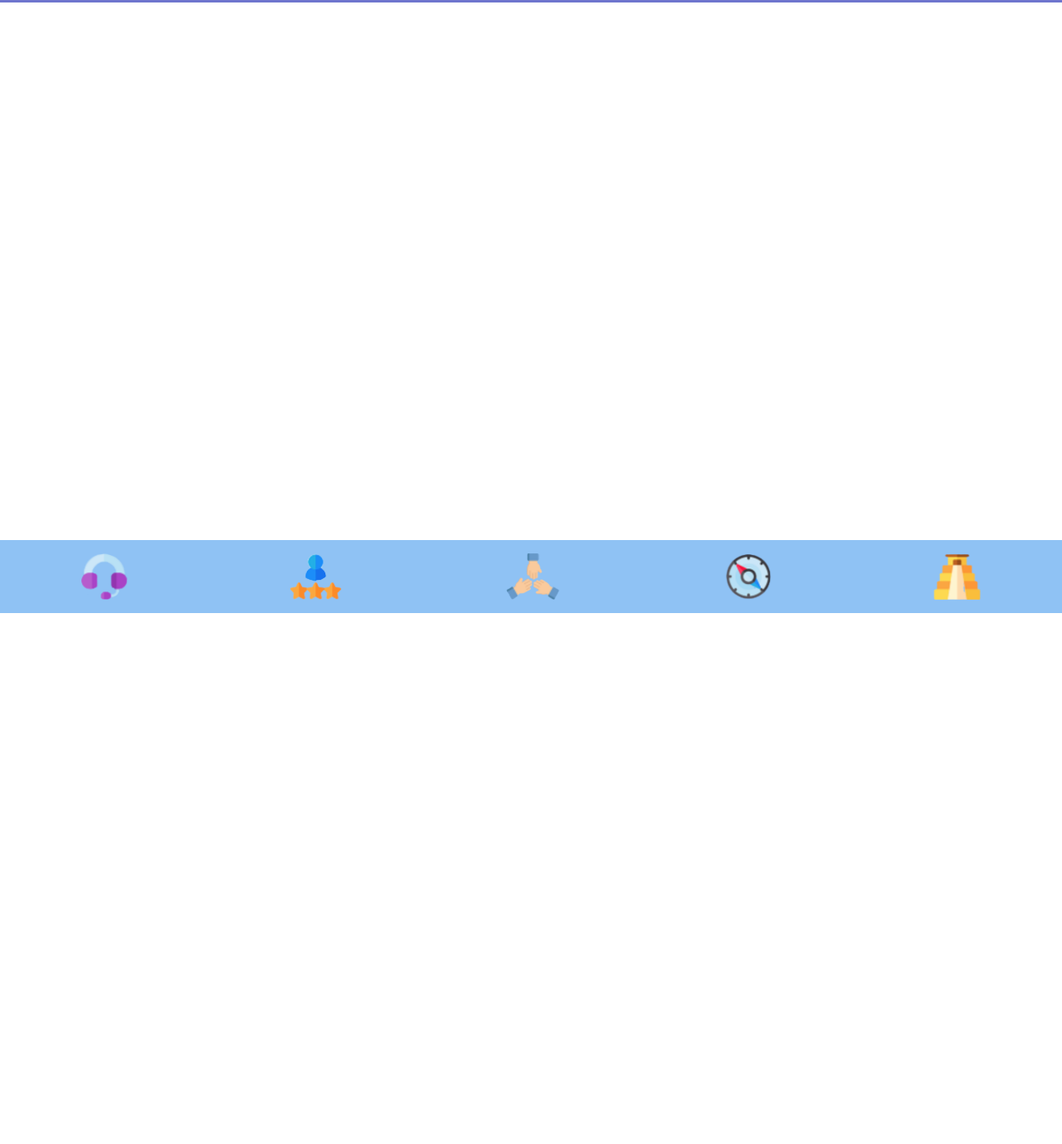
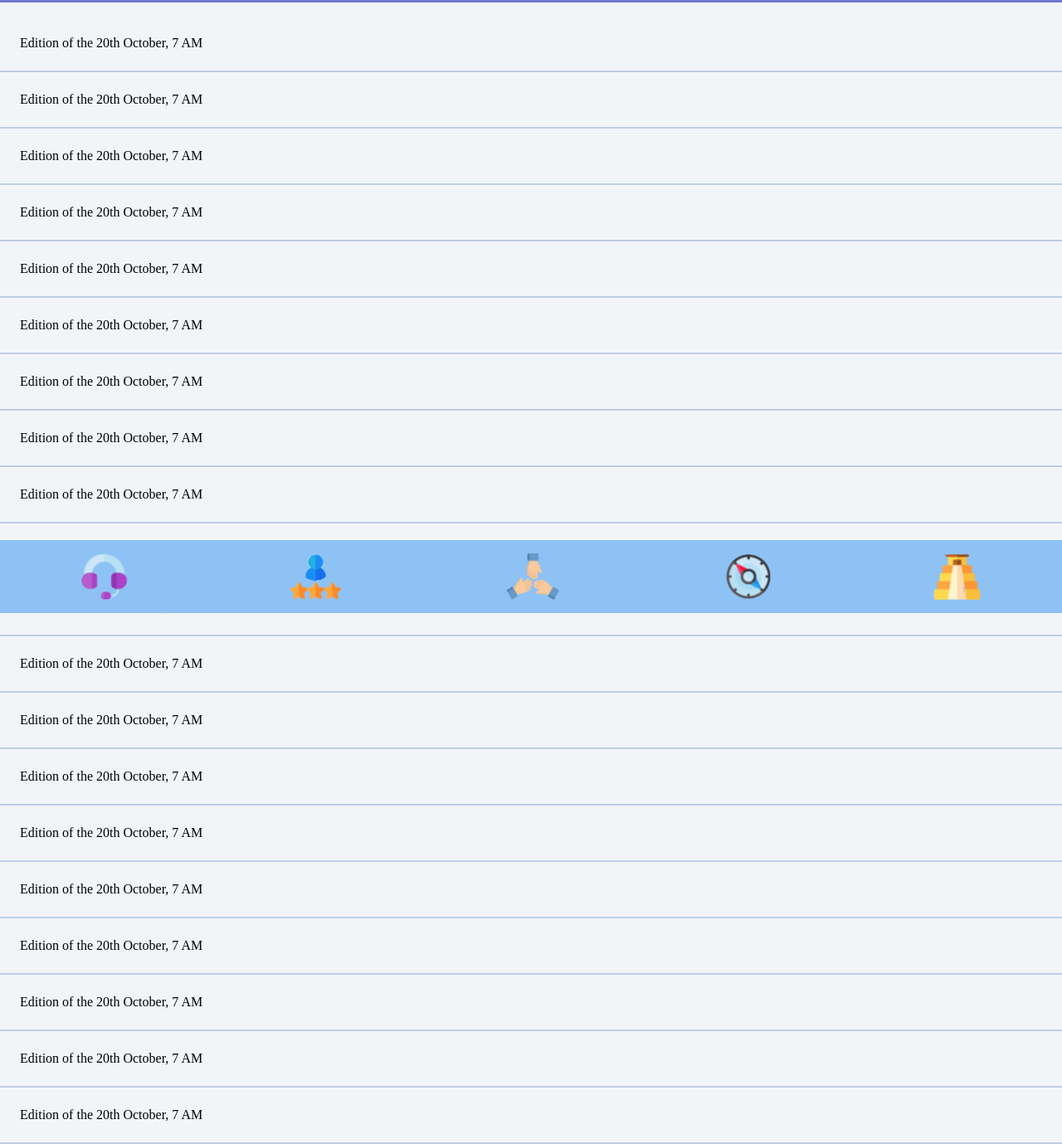
Before and after one commit to Sylvie-godard/SlowNews, a plain HTML site: page index.html in a window 1280 px wide. Shown: the part 61-1440 px from the top of the page at 83% size. Before the commit the page ends 800 px from the top, so only its background shows below. Drawn offline with nearby package versions, Linux system fonts and the light colour scheme.

Commit message:
add actu

```diff
--- a/css/style.css
+++ b/css/style.css
@@ -6,6 +6,7 @@
 html, body {
     height: 100%;
     width: 100%;
+    background-color: #f2f5f8;
 }
 
 body {
@@ -17,6 +18,7 @@ a {
     cursor: pointer;
 }
 
+/* MENU */
 #main-nav {
     position: fixed;
     top: 0;
@@ -56,7 +58,7 @@ a {
 #sidebar li{
     text-decoration: none;
     left: 0;
-    font-size: 1.6rem;
+    font-size: 1.4rem;
     padding: 1rem;
     border-bottom: 1px solid gray
 }
@@ -97,6 +99,21 @@ a {
     height: auto;
 }
 
+/*__________________________________________________________________________________________________________________/*
+
+/* CONTENT */
+
+.content div:first-child {
+    margin-top: 5rem;
+}
+
+.content div {
+    display: block;
+    border-bottom: 2px solid #becfe6;
+    padding: 1.5rem 1.5rem 1.5rem 1.5rem;
+}
+
+
 /*FOOTER*/
 footer {
     position: fixed;
@@ -121,3 +138,5 @@ body>footer {
     padding: 1rem 0;
     margin-top: 0;
 }
+
+/*FOOTER*/
--- a/index.html
+++ b/index.html
@@ -34,6 +34,69 @@
                 </ul>
             </div>
         </div>
+        <div class="content">
+            <div>
+                <p>Edition of the 20th October, 7 AM</p>
+            </div>
+            <div>
+                <p>Edition of the 20th October, 7 AM</p>
+            </div>
+            <div>
+                <p>Edition of the 20th October, 7 AM</p>
+            </div>
+            <div>
+                <p>Edition of the 20th October, 7 AM</p>
+            </div>
+            <div>
+                <p>Edition of the 20th October, 7 AM</p>
+            </div>
+            <div>
+                <p>Edition of the 20th October, 7 AM</p>
+            </div>
+            <div>
+                <p>Edition of the 20th October, 7 AM</p>
+            </div>
+            <div>
+                <p>Edition of the 20th October, 7 AM</p>
+            </div>
+            <div>
+                <p>Edition of the 20th October, 7 AM</p>
+            </div>
+            <div>
+                <p>Edition of the 20th October, 7 AM</p>
+            </div>
+            <div>
+                <p>Edition of the 20th October, 7 AM</p>
+            </div>
+            <div>
+                <p>Edition of the 20th October, 7 AM</p>
+            </div>
+            <div>
+                <p>Edition of the 20th October, 7 AM</p>
+            </div>
+            <div>
+                <p>Edition of the 20th October, 7 AM</p>
+            </div>
+            <div>
+                <p>Edition of the 20th October, 7 AM</p>
+            </div>
+            <div>
+                <p>Edition of the 20th October, 7 AM</p>
+            </div>
+            <div>
+                <p>Edition of the 20th October, 7 AM</p>
+            </div>
+            <div>
+                <p>Edition of the 20th October, 7 AM</p>
+            </div>
+            <div>
+                <p>Edition of the 20th October, 7 AM</p>
+            </div>
+            <div>
+                <p>Edition of the 20th October, 7 AM</p>
+            </div>
+
+        </div>
         <footer>
             <div class="footer-img">
                 <img src="public/img/listen.png" alt="">
```
